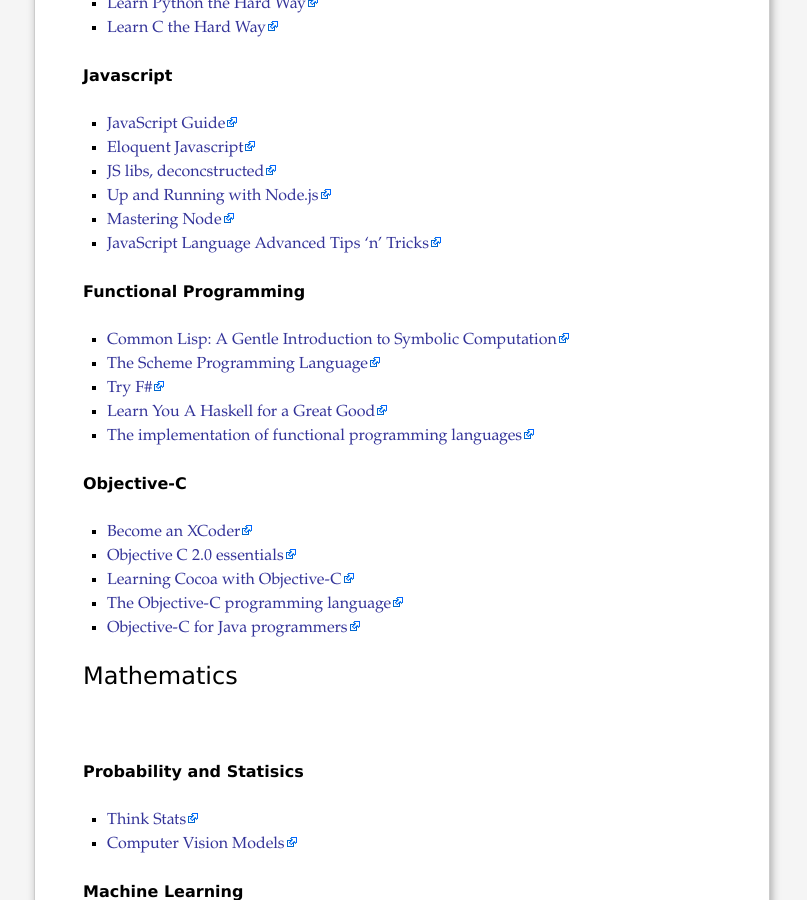
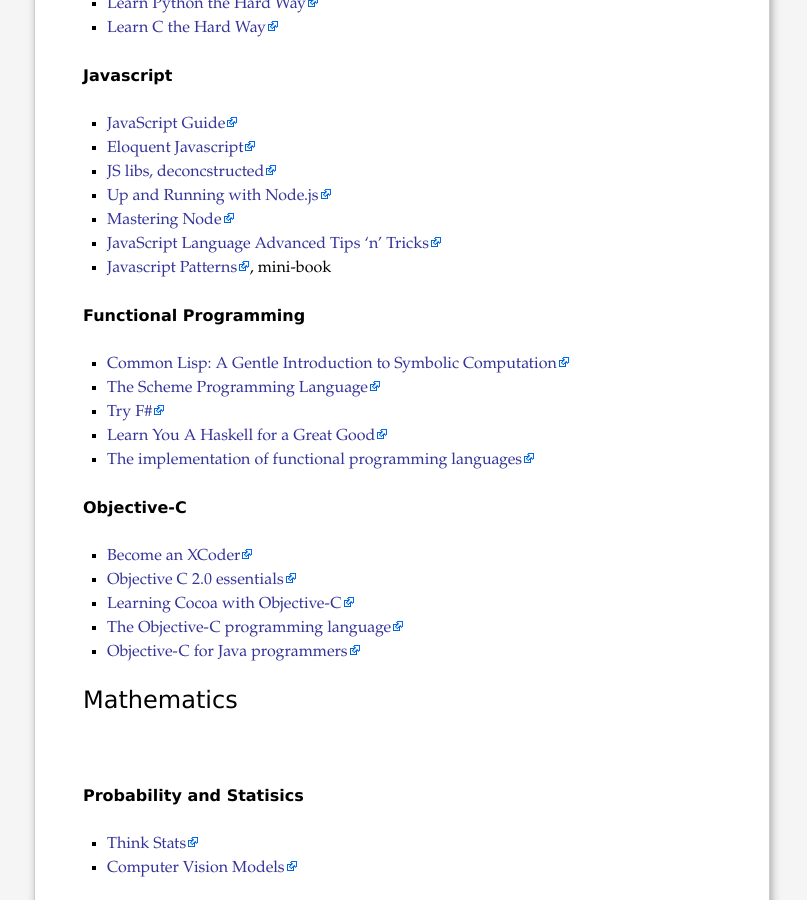
Before and after one commit to mor1/mort-www, a Jekyll site: the page built from teaching/index.md, in a window 1280 px wide and 900 px high, scrolled down 1615 px. Shown: the whole window, without its empty margins (238-1045 px from the left). Built offline with Jekyll 4.4.1, drawn with Linux system fonts in a browser that asks for light colours; Markdown is read by kramdown in place of the engine named in the settings.

Commit message:
[master] another javascript link

```diff
--- a/teaching/index.md
+++ b/teaching/index.md
@@ -132,6 +132,8 @@ Javascript
 + [Mastering Node](https://github.com/visionmedia/masteringnode/)
 + [JavaScript Language Advanced Tips 'n'
   Tricks](http://code.google.com/p/jslibs/wiki/JavascriptTips)
++ [Javascript
+  Patterns](http://addyosmani.com/resources/essentialjsdesignpatterns/book/), mini-book
 
 
 Functional Programming
```
